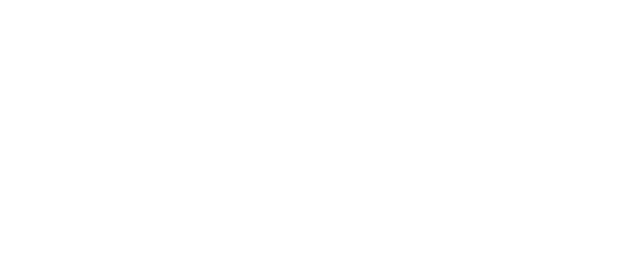
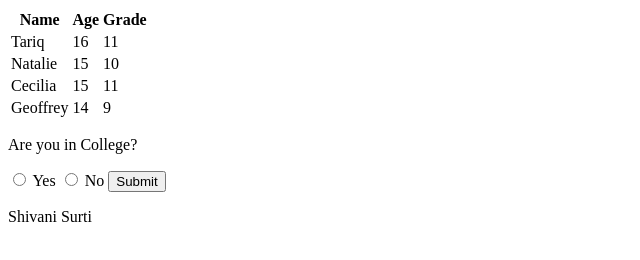
Before and after one commit to ShivaniSurti/BYOWProject, a plain HTML site: page examples/ex2.html in a window 1280 px wide. Shown: the whole page, without its empty margins (0-640 px from the left). Drawn offline with Linux system fonts and the light colour scheme.

Commit message:
Additional Examples!

```diff
--- a/examples/ex2.html
+++ b/examples/ex2.html
@@ -6,7 +6,7 @@
 </head>
 <body>
 
-    <!-- <table>
+    <table>
         <tr>
             <th>Name</th>
             <th>Age</th>
@@ -32,8 +32,25 @@
             <td>14</td>
             <td>9</td>
         </tr>
-    </table> -->
+    </table>
 
+
+    <form>
+        <p>Are you in College?</p>
+
+        <input type="radio">
+        <label for="Yes">Yes</label>
+
+        <input type="radio">
+        <label for="No">No</label>
+
+        <input type="submit" value="Submit">
+
+    </form>
+
+    <footer>
+        <p>Shivani Surti</p>
+    </footer>
 
 </body>
 </html>
```
Also changed, not shown: examples/student.html (+1 -0 lines).
